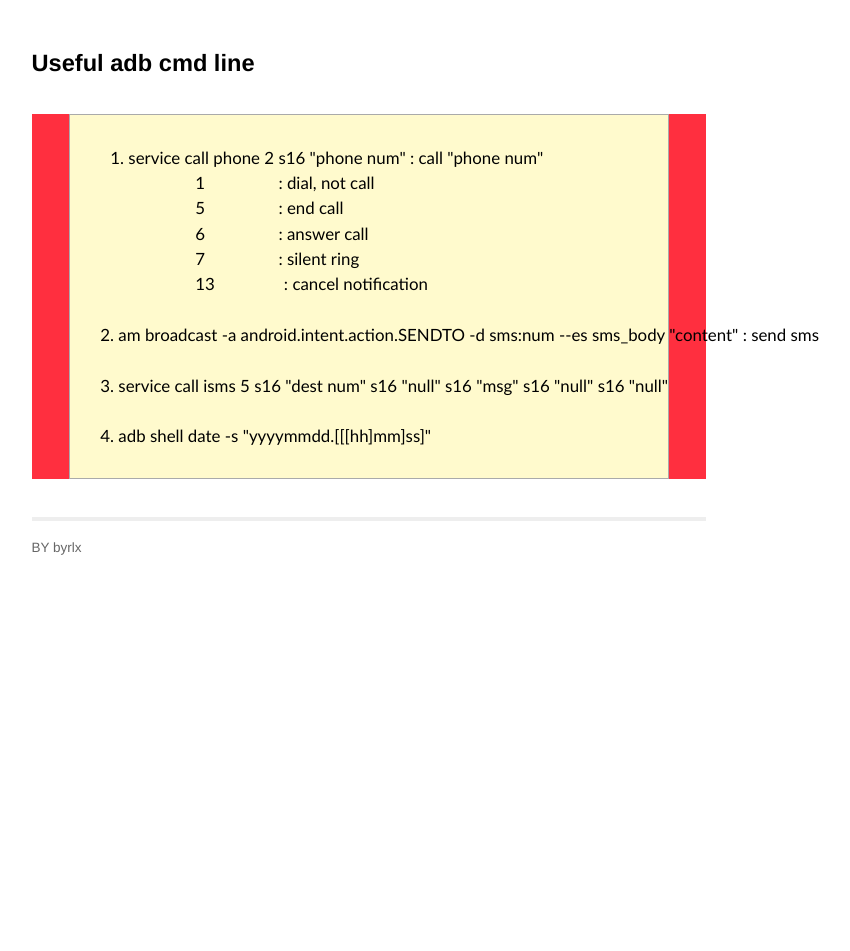
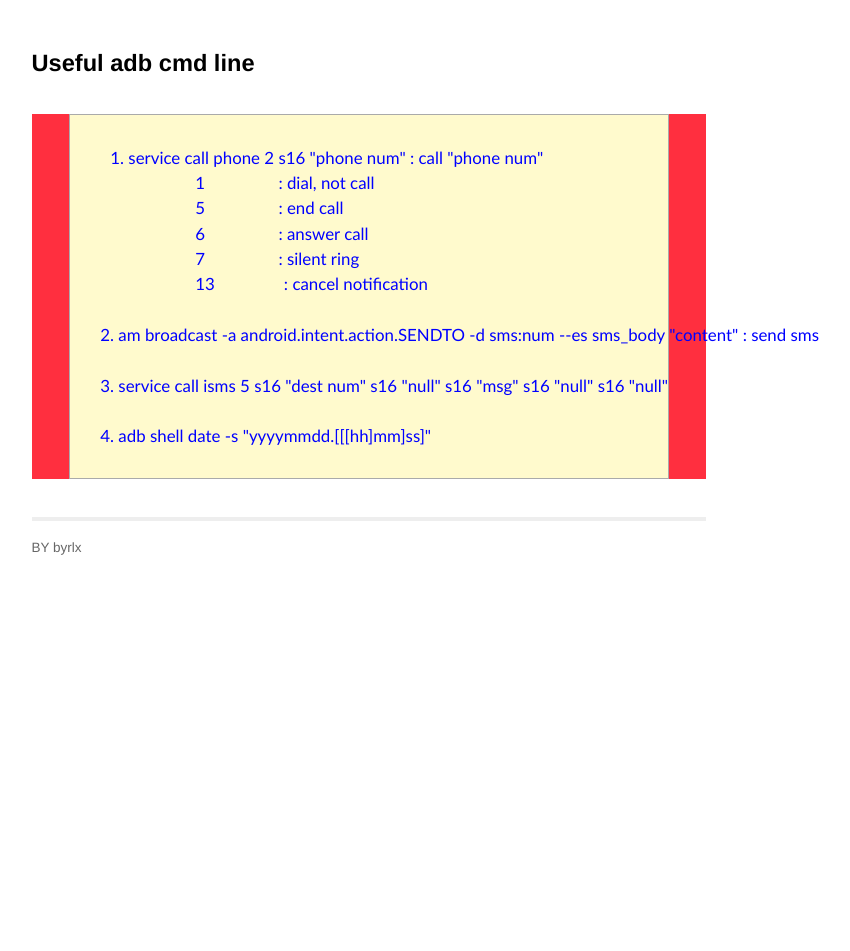
Before and after one commit to byrlx/byrlx.github.io, a Jekyll site: the page built from _posts/2013-06-16-useful-add-cmd-line.md, in a window 1280 px wide. Shown: the whole page, without its empty margins (271-1121 px from the left). Built offline with Jekyll 4.4.1, drawn with Linux system fonts in a browser that asks for light colours; Markdown is read by kramdown in place of the engine named in the settings.

Commit message:
modify post format

```diff
--- a/css/screen.css
+++ b/css/screen.css
@@ -179,7 +179,7 @@ body {
 		  font-family:Calibri,"微软雅黑", "新宋体", "宋体";
 		  padding:30px 30px 30px 30px;
 		  background:#fffacd;
-		  font-color:blue;
+		  color:blue;
 	  }
 
 	  /* terminal */
```
